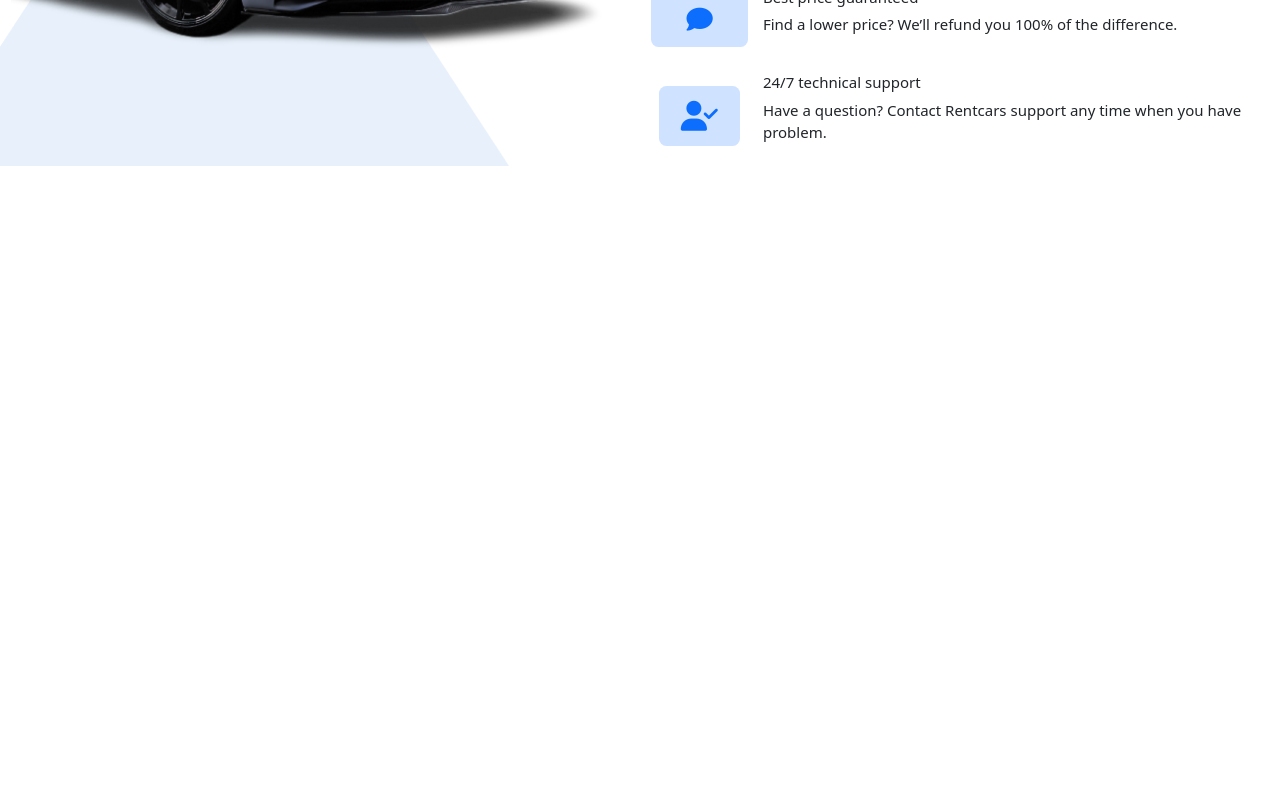
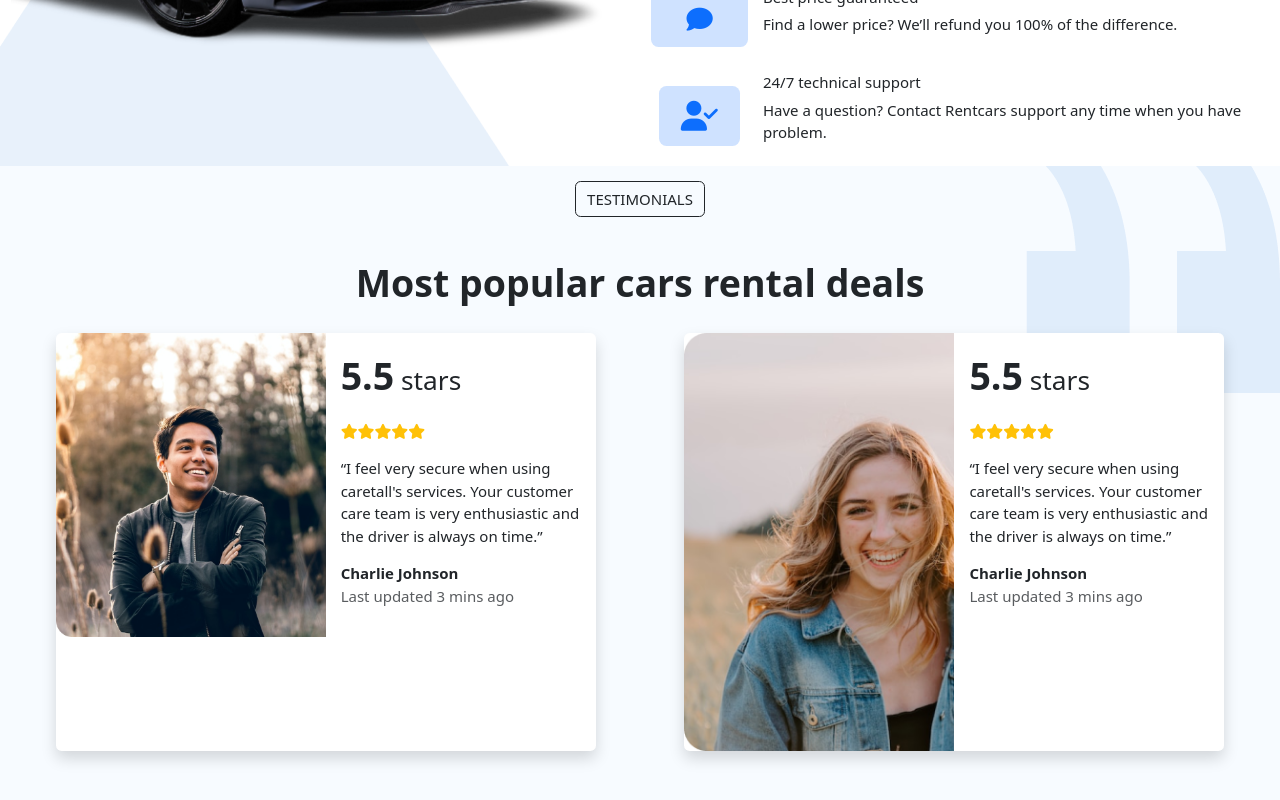
Before and after one commit to KareemNasser08/Cars, an Angular app: page /home in a window 1280 px wide. Shown: the part 1886-2686 px from the top of the page. Before the commit the page ends 2052 px from the top, so only its background shows below. Built offline with nearby package versions, Linux system fonts and the light colour scheme; no server answers.

Commit message:
"Second Commit"

```diff
--- a/src/app/Components/home/home.component.html
+++ b/src/app/Components/home/home.component.html
@@ -26,3 +26,4 @@
 <app-popular-rental></app-popular-rental>
 <app-how-it-work></app-how-it-work>
 <app-why-choose-us></app-why-choose-us>
+<app-testimonials></app-testimonials>
--- /dev/null
+++ b/src/app/Components/testimonials/testimonials.component.html
@@ -0,0 +1,74 @@
+<section>
+    <div class="container-fluid">
+        <div class="text-center p-3">
+            <button class="btn btn-outline-dark text-uppercase">Testimonials</button>
+        </div>
+        <div class="my-4">
+            <p class="fw-bold fs-1 text-center text-capitalizes">Most popular cars rental deals</p>
+        </div>
+        <div class="d-flex justify-content-between mt-2">
+            <div class="col-md-6 ">
+                <div class="mx-auto shadow imgcontainer bg-white rounded-2" style="height: 418px; width: 540px;">
+                    <div class="row mx-auto">
+                        <div class="col-md-6 p-0">
+                            <img src="assets/Rectangle 8.png" class="img-fluid h-100">
+                        </div>
+                        <div class="col-md-6 p-3">
+                            <p class="fs-3"><span class="fw-semibold fs-1">5.5</span> stars</p>
+                            <div>
+                                <i class="fa-solid fa-star text-warning fa-1x"></i>
+                                <i class="fa-solid fa-star text-warning fa-1x"></i>
+                                <i class="fa-solid fa-star text-warning fa-1x"></i>
+                                <i class="fa-solid fa-star text-warning fa-1x"></i>
+                                <i class="fa-solid fa-star text-warning fa-1x"></i>
+                            </div>
+                            <div class="mt-1">
+                                <p class="mt-3">
+                                    “I feel very secure when using caretall's services. Your customer care team is very
+                                    enthusiastic and the driver is always on time.”
+                                </p>
+                            </div>
+                            <div class="mt-3 fs-2 fw-semibold">
+                                <p class="m-0 ">Charlie Johnson</p>
+                            </div>
+                            <div class="m-0 p-0">
+                                <p class="text-muted fs-6">Last updated 3 mins ago</p>
+                            </div>
+                        </div>
+                    </div>
+                </div>
+            </div>
+            <div class="col-md-6">
+                <div class="mx-auto shadow imgcontainer bg-white rounded-2" style="height: 418px; width: 540px;">
+                    <div class="row mx-auto">
+                        <div class="col-md-6 p-0">
+                            <img src="assets/girl.png" class="img-fluid h-100">
+                        </div>
+                        <div class="col-md-6 p-3">
+                            <p class="fs-3"><span class="fw-semibold fs-1">5.5</span> stars</p>
+                            <div>
+                                <i class="fa-solid fa-star text-warning fa-1x"></i>
+                                <i class="fa-solid fa-star text-warning fa-1x"></i>
+                                <i class="fa-solid fa-star text-warning fa-1x"></i>
+                                <i class="fa-solid fa-star text-warning fa-1x"></i>
+                                <i class="fa-solid fa-star text-warning fa-1x"></i>
+                            </div>
+                            <div class="mt-1">
+                                <p class="mt-3">
+                                    “I feel very secure when using caretall's services. Your customer care team is very
+                                    enthusiastic and the driver is always on time.”
+                                </p>
+                            </div>
+                            <div class="mt-3 fs-2 fw-semibold">
+                                <p class="m-0 ">Charlie Johnson</p>
+                            </div>
+                            <div class="m-0 p-0">
+                                <p class="text-muted fs-6">Last updated 3 mins ago</p>
+                            </div>
+                        </div>
+                    </div>
+                </div>
+            </div>
+        </div>
+    </div>
+</section>
--- /dev/null
+++ b/src/app/Components/testimonials/testimonials.component.scss
@@ -0,0 +1,7 @@
+section{
+    height: 100vh;
+    background-image: url('/assets/bg-sec6.png');
+    background-position: top right;
+    background-repeat: no-repeat;
+    background-color: #f7fbff;
+}
--- a/src/app/Components/why-choose-us/why-choose-us.component.html
+++ b/src/app/Components/why-choose-us/why-choose-us.component.html
@@ -1,3 +1,4 @@
+<section>
     <div class="container-fluid mt-4">
         <div class="text-center">
             <button class="btn btn-outline-dark text-uppercase">Why Choose Us</button>
@@ -23,7 +24,8 @@
                 </div>
                 <div class="row mt-2 p-2">
                     <div class="col-md-2 m-auto p-1">
-                    <div class="d-flex justify-content-center align-items-center bg-primary-subtle rounded-3 py-3 px-2">
+                        <div
+                            class="d-flex justify-content-center align-items-center bg-primary-subtle rounded-3 py-3 px-2">
                             <i class="fa-solid fa-user-check fs-3 text-primary"></i>
                         </div>
                     </div>
@@ -34,7 +36,8 @@
                 </div>
                 <div class="row mt-2 p-2">
                     <div class="col-md-2 m-auto p-1">
-                    <div class="d-flex justify-content-center align-items-center bg-primary-subtle rounded-3 py-3 px-2">
+                        <div
+                            class="d-flex justify-content-center align-items-center bg-primary-subtle rounded-3 py-3 px-2">
                             <i class="fa-solid fa-comment fs-3 text-primary"></i>
                         </div>
                     </div>
@@ -45,7 +48,8 @@
                 </div>
                 <div class="row mt-2 p-2">
                     <div class="col-md-2 m-auto">
-                    <div class="d-flex justify-content-center align-items-center bg-primary-subtle rounded-3 py-3 px-2">
+                        <div
+                            class="d-flex justify-content-center align-items-center bg-primary-subtle rounded-3 py-3 px-2">
                             <i class="fa-solid fa-user-check fa-2x text-primary"></i>
                         </div>
                     </div>
@@ -58,3 +62,4 @@
             </div>
         </div>
     </div>
+</section>
--- a/src/app/Components/why-choose-us/why-choose-us.component.scss
+++ b/src/app/Components/why-choose-us/why-choose-us.component.scss
@@ -1,10 +1,10 @@
-.container-fluid {
+section {
+    .container-fluid {
+        .col-md-6.imgcontainer {
+            background-image: url('/assets/Vector.png');
+            background-position-x: left;
+            background-repeat: no-repeat;
+        }
 
-
-    .col-md-6.imgcontainer {
-        background-image: url('/assets/Vector.png');
-        background-position-x: left;
-        background-repeat: no-repeat;
     }
-
 }
--- a/src/app/app.module.ts
+++ b/src/app/app.module.ts
@@ -13,6 +13,7 @@ import { HowItWorkComponent } from './Components/how-it-work/how-it-work.compone
 import { WhyChooseUsComponent } from './Components/why-choose-us/why-choose-us.component';
 import { ShowAllCarsComponent } from './Components/show-all-cars/show-all-cars.component';
 import { ShowCarDetailsComponent } from './Components/show-car-details/show-car-details.component';
+import { TestimonialsComponent } from './Components/testimonials/testimonials.component';
 
 
 @NgModule({
@@ -26,6 +27,7 @@ import { ShowCarDetailsComponent } from './Components/show-car-details/show-car-
     WhyChooseUsComponent,
     ShowAllCarsComponent,
     ShowCarDetailsComponent,
+    TestimonialsComponent,
   ],
   imports: [
     BrowserModule,
```
Also changed, not shown: src/app/Components/testimonials/testimonials.component.ts (added, +10 -0 lines). Lines whose indentation alone changed are shown as unchanged.
